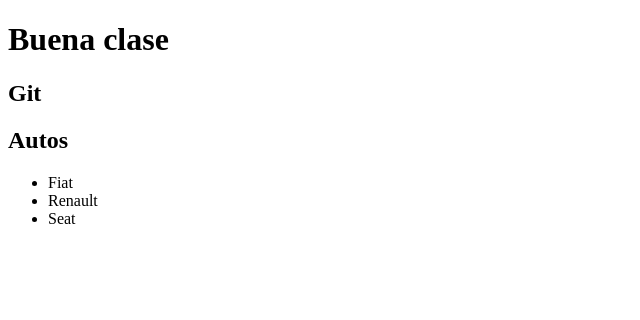
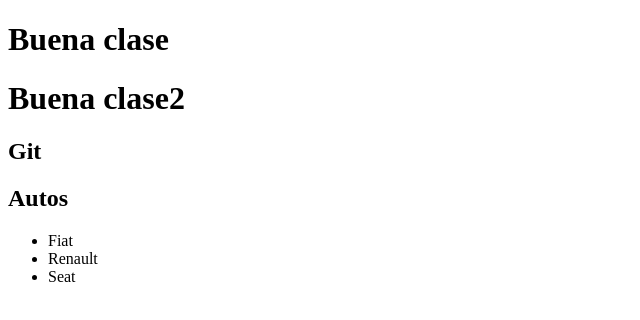
Before and after one commit to tomasyaya/git-lecture, a plain HTML site: page index.html in a window 1280 px wide. Shown: the whole page, without its empty margins (0-640 px from the left). Drawn offline with Linux system fonts and the light colour scheme.

Commit message:
Buena clase ehh

```diff
--- a/index.html
+++ b/index.html
@@ -7,6 +7,7 @@
 </head>
 <body>
     <h1>Buena clase</h1>
+    <h1>Buena clase2</h1>
     <h2>Git</h2>
     <div>
         <h2>Autos</h2>
```
